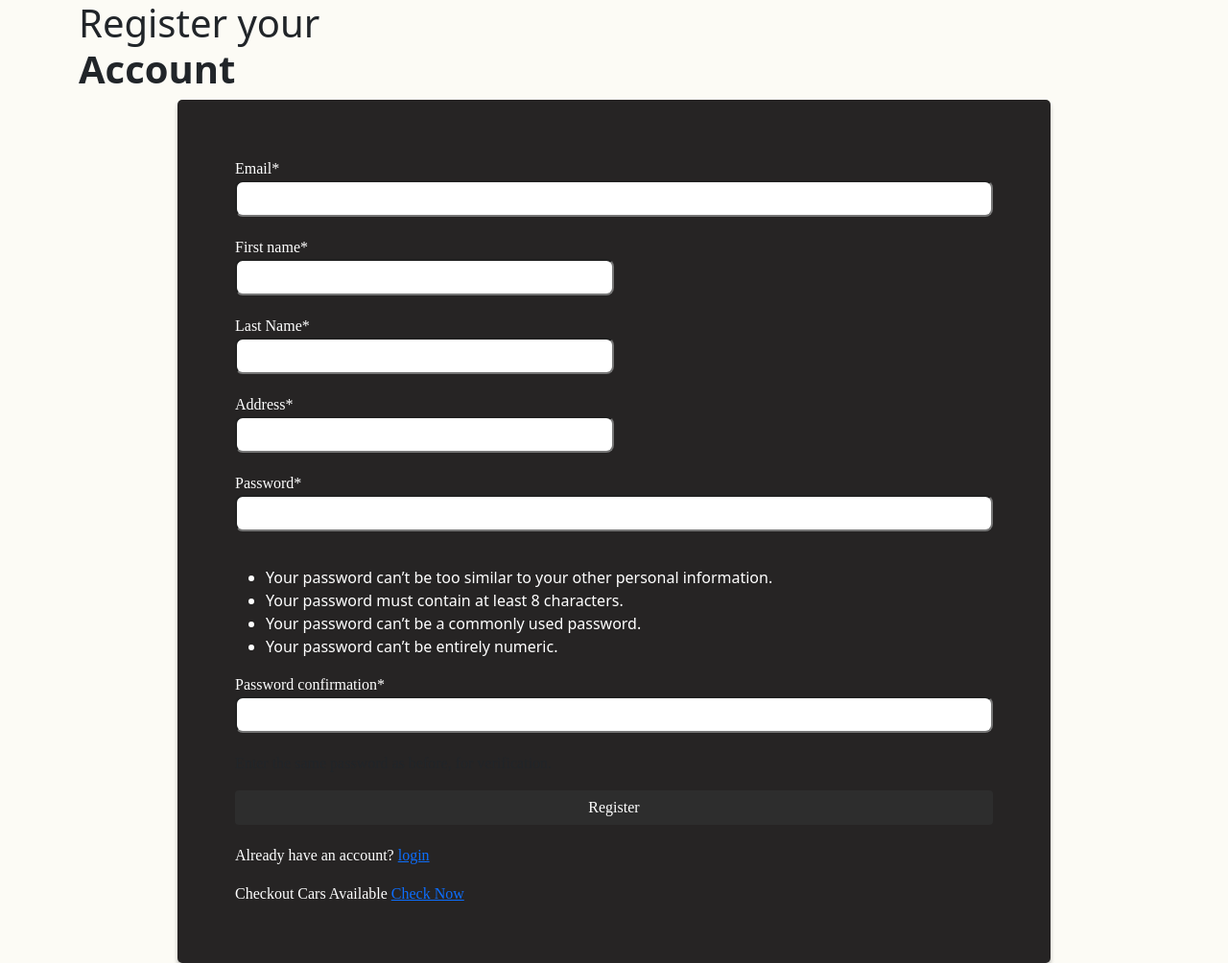
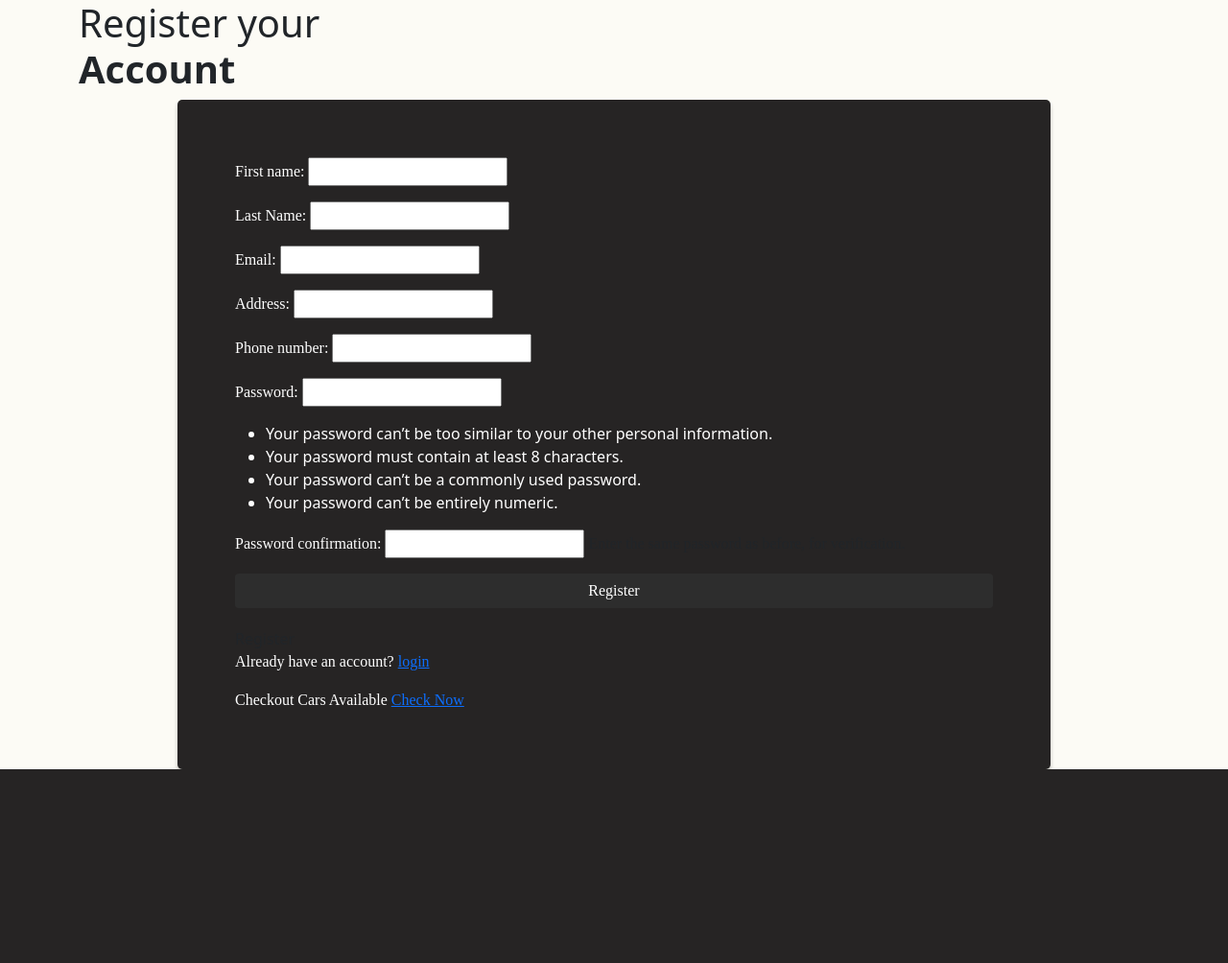
Before and after one commit to Calixed/renting-system-project, a Django app: page /register/ in a window 1280 px wide. Shown: the whole page at 96% size. After the commit the page ends 802 px from the top, so only its background shows below. Run offline with Django 4.2, Linux system fonts and the light colour scheme; some libraries are stand-ins or nearby versions.

Commit message:
Cleaned html codes

```diff
--- a/customer_portal/templates/customer_portal/register.html
+++ b/customer_portal/templates/customer_portal/register.html
@@ -23,27 +23,8 @@
                         <div class="container-fluid form-group col-lg-10">
                             <form method="post" action="" xmlns="http://www.w3.org/1999/html">
                                 {% csrf_token %}
-                                <div class="form-group">
-                                    {{ form.email |as_crispy_field }}
-                                </div>
-                                <div class="form-row">
-                                    <div class="form-group col-md-6">
-                                        {{ form.first_name |as_crispy_field }}
-                                    </div>
-                                    <div class="form-group col-md-6">
-                                        {{ form.last_name |as_crispy_field }}
-                                    </div>
-                                    <div class="form-group col-md-6">
-                                        {{ form.address |as_crispy_field }}
-                                    </div>
-                                </div>
-                                <div class="form-group">
-                                    {{ form.password1 |as_crispy_field }}
-                                </div>
-                                <div class="form-group">
-                                    {{ form.password2 |as_crispy_field }}
-                                </div>
-                                <button type="submit" class="btn btn-primary btn-block" value="Submit"/>
+                                {{ form.as_p }}
+                                <input type="submit" class="btn btn-primary btn-block" value="Register"/>
                                 Register</button>
                                  <input type="hidden" name="next" value="{{ next }}"/>
                                 <p class="text">Already have an account? <a
```
